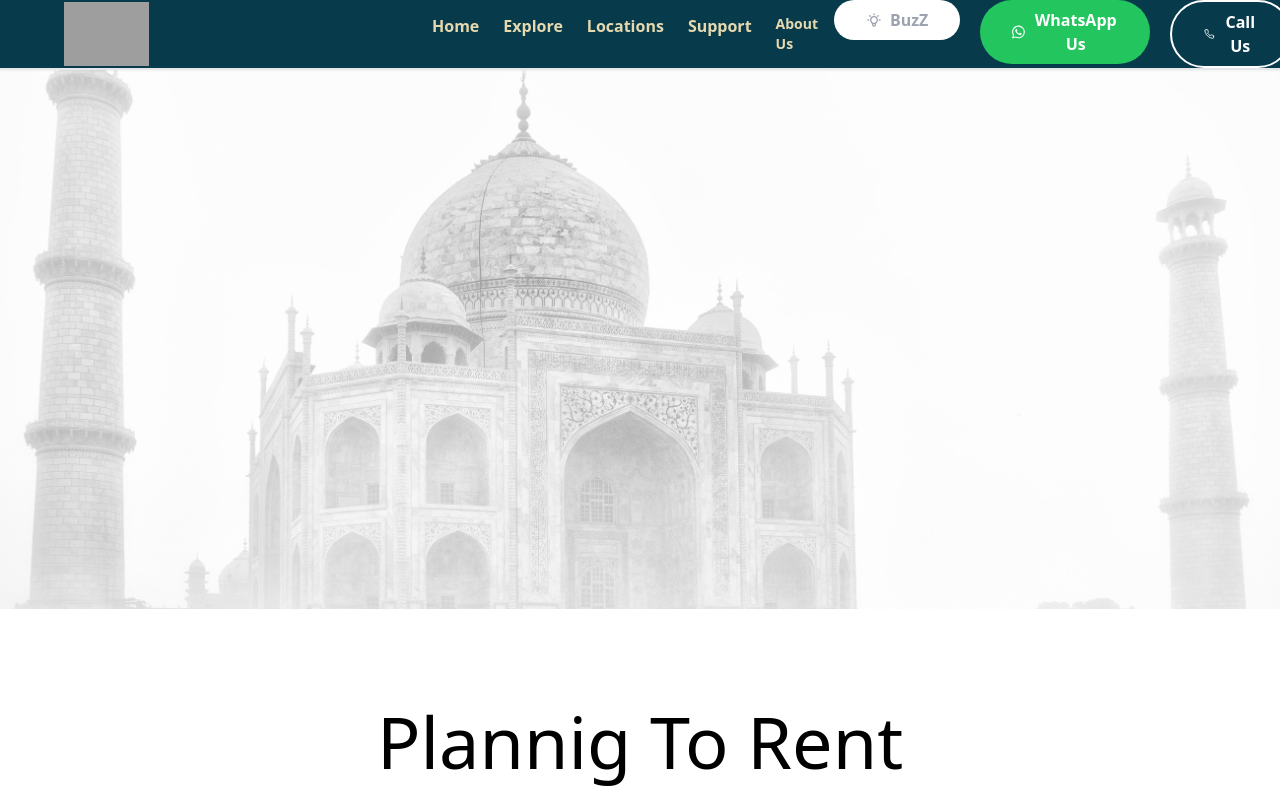
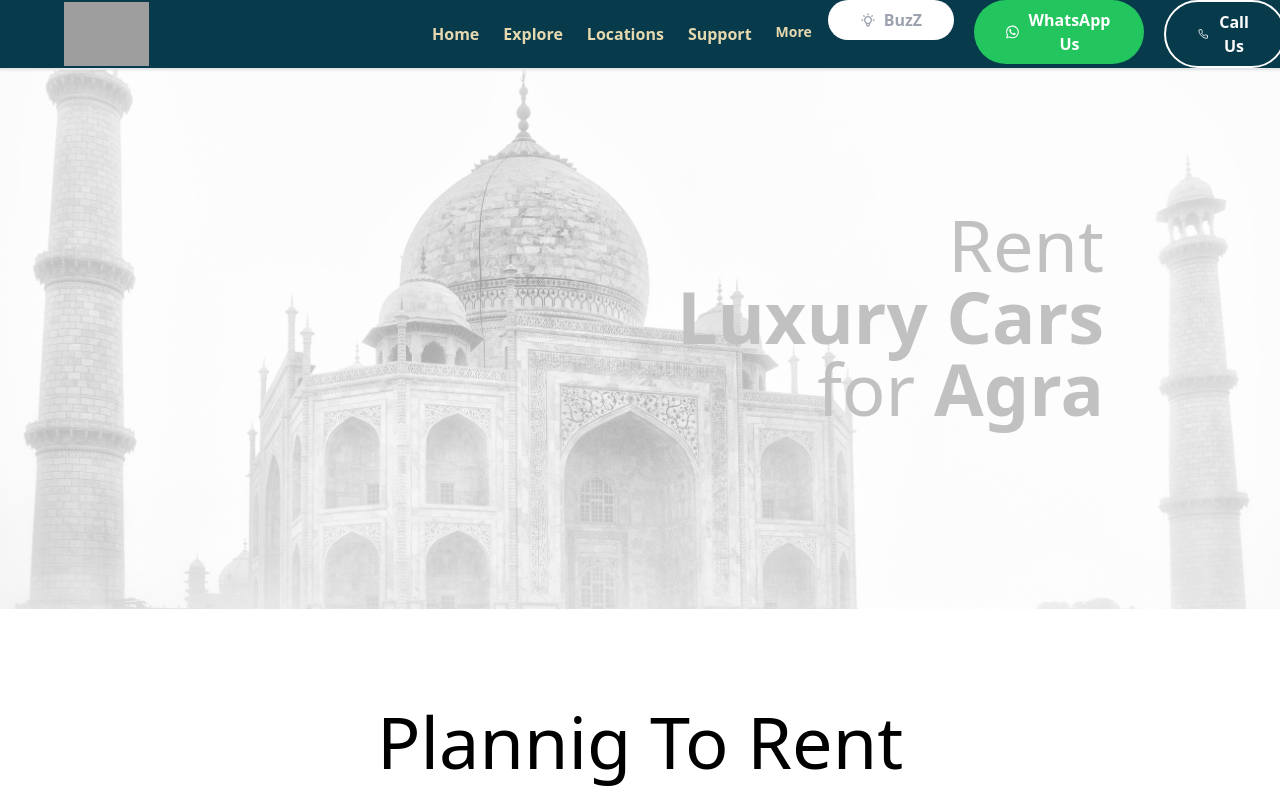
Before and after one commit to nitniycode/Luxorides, a React (Create React App) app: page / in a window 1280 px wide. Shown: the top 796 px of the page. Built offline with nearby package versions, Linux system fonts and the light colour scheme; grey boxes are pictures that could not be loaded.

Commit message:
Correction On Images (text on img)

```diff
--- a/src/App.js
+++ b/src/App.js
@@ -2,7 +2,7 @@ import { BrowserRouter as Router, Routes, Route } from "react-router-dom";
 import Explore from './pages/Explore'
 import Home from './pages/Home'
 import Location from './pages/Locations'
-import About from './pages/About'
+import More from './pages/More'
 import Support from './pages/Support'
 import Header from "./components/Header";
 
@@ -16,7 +16,7 @@ function App() {
           <Route path="/" element={<Home />} />
           <Route path="/explore" element={<Explore />} />
           <Route path="/location" element={<Location />} />
-          <Route path="/about" element={<About />} />
+          <Route path="/more" element={<More />} />
           <Route path="/support" element={<Support />} />
         </Routes>
       </Router>
--- a/src/components/Header.jsx
+++ b/src/components/Header.jsx
@@ -41,6 +41,7 @@ export default function Header() {
                       onClick={()=>navigate('/explore')}
                       >
                         Explore
+
                     </li>
 
                     <li className={`cursor-pointer py-3 text-[#e6d9af] text-md font-semibold ${matchRoute('/locations') &&'hover:text-[#b1a374]'}
@@ -59,9 +60,9 @@ export default function Header() {
 
                     <li className={`cursor-pointer py-3 text-[#e6d9af] text-sm font-semibold ${matchRoute('/more') && 'hover:text-[#b1a374]'}
                       `}
-                      onClick={()=>navigate('/about')}
+                      onClick={()=>navigate('/more')}
                       >
-                        About Us
+                        More
                     </li>
                 </ul>
             </div>
--- a/src/pages/Explore.jsx
+++ b/src/pages/Explore.jsx
@@ -7,8 +7,11 @@ export default function Explore() {
     <section>
       <div>
         <img src="./garage.jpg" alt="image1"
-
+        className='relative'
         />
+        <div className='absolute top-[50%] right-[39%]'>
+          <h2 className='text-7xl text-white font-semibold'>Explore <span className='font-thin'>Cars</span></h2>
+        </div>
       </div>
 
       <div>
--- a/src/pages/Home.jsx
+++ b/src/pages/Home.jsx
@@ -6,11 +6,16 @@ import {BsInstagram, BsYoutube, BsPinterest, BsTwitter} from 'react-icons/bs'
 export default function Home() {
   return (
     <section>
-      <div>
+      <div >
         <img src="./tajmahal.jpg"
               alt="taj"
+              className='relative'
         />
-
+        <div className='absolute top-52 right-44 text-right'>
+          <h2 className='text-7xl text-[#c1c1c1] font-thin'>Rent</h2>
+          <h2 className='text-7xl text-[#c1c1c1] font-semibold'>Luxury Cars</h2>
+          <h2 className='text-7xl text-[#c1c1c1] font-thin'>for <span className='font-semibold'>Agra</span></h2>
+        </div>
       </div>
       <div >
         <p className='text-center mt-24 text-7xl font-light'>
--- a/src/pages/About.jsx
+++ b/src/pages/More.jsx
@@ -103,7 +103,7 @@ export default function About() {
         </div>
 
         <div className='text-center mt-28'>
-          <h2 className='text-5xl font-light'>24*7 CUSTOMER SUPPORT</h2>
+          <h2 className='text-5xl font-light'>24x7 CUSTOMER SUPPORT</h2>
           <p className='text-2xl font-light mt-5 text-gray-500'>
           We offer 24x7 Customer Support.<br/>
           Go to <button className='text-green-500'> Support</button>.
--- a/src/pages/Support.jsx
+++ b/src/pages/Support.jsx
@@ -6,7 +6,11 @@ import {MdEmail} from 'react-icons/md'
 export default function Support() {
   return (
     <section>
-        <div className='my-16'>
+        <div>
+            <img src="./supportoffice.jpg" alt="supportimg"
+            className='relative'
+            />
+            <div className='my-16 absolute top-36 right-20'>
                 <div className='bg-[#465052] mx-[200px]'>
                     <div className='ml-8 p-10 mt-5 text-left'>
                         <h2 className='text-7xl font-semibold text-white pb-8'>
@@ -25,6 +29,8 @@ export default function Support() {
                     </div>
                 </div>
             </div>
+        </div>
+
         <div  className='bg-gradient-to-r from-[#232323] to-[#25d366] py-20'>
             <div className='flex justify-center space-x-44'>
                 <div className='py-5'>
```
Also changed, not shown: 2 other files (tests, documents, lock files or other folders). Lines whose indentation alone changed are shown as unchanged.
